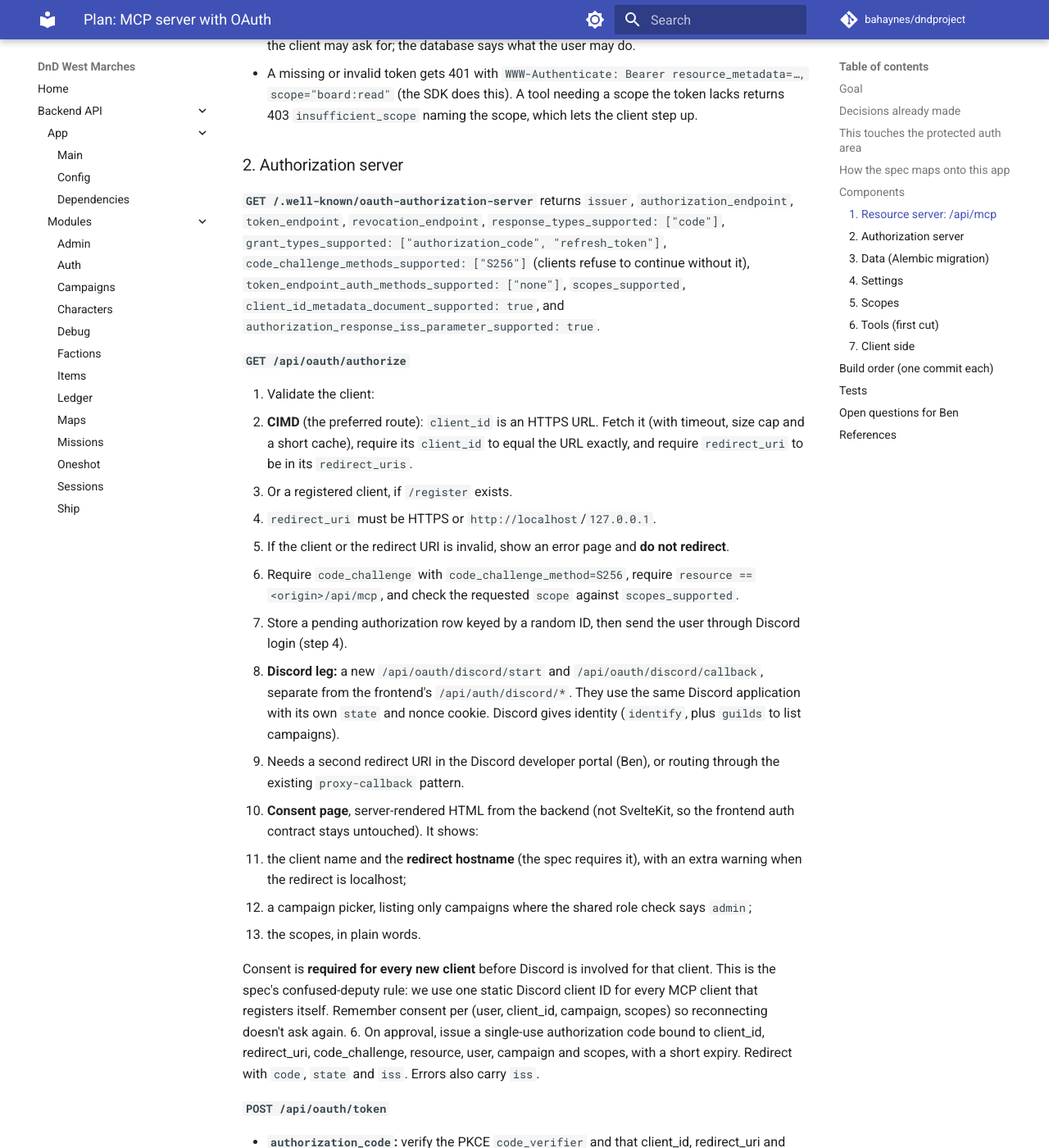
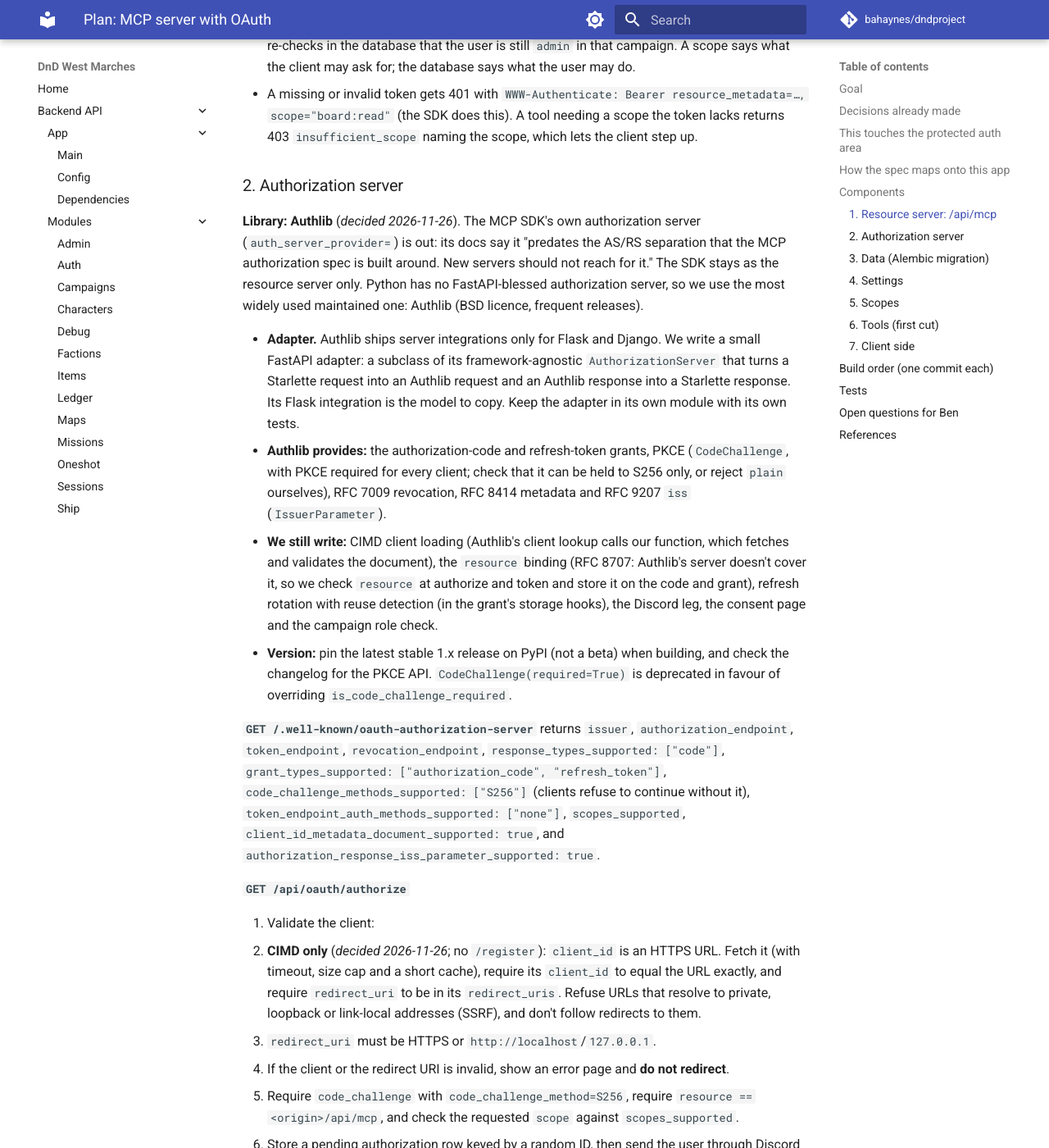
Before and after one commit to bahaynes/dndproject, an MkDocs documentation site: the page built from docs/plans/mcp-oauth.md, in a window 1280 px wide and 1400 px high, scrolled down 2495 px. Shown: the whole window at 82% size. Built offline with MkDocs 1.6.1 and Material for MkDocs 9.7.7, drawn with Linux system fonts in a browser that asks for light colours; comment, search, counter and statistics services are not loaded; some of the changed text lies outside the part shown.

Commit message:
docs: MCP OAuth uses a second Discord redirect URI and Authlib
Co-Authored-By: Claude Opus 5.5 <noreply@anthropic.com>
Claude-Session: https://claude.ai/code/session_01VzawFKYJheCrAVM9doW2dy

```diff
--- a/docs/plans/mcp-oauth.md
+++ b/docs/plans/mcp-oauth.md
@@ -1,6 +1,6 @@
 # Plan: MCP server with OAuth
 
-Status: **draft; protected-auth section approved by Ben 2026-11-26.** Nothing here is built.
+Status: **draft; protected-auth section approved by Ben 2026-11-26; questions 1–5 decided; lifetime numbers and question 6 still open.** Nothing here is built.
 
 ## Goal
 
@@ -55,19 +55,25 @@ Public origin: `https://westmarches.bahaynes.com`. The frontend Caddy (`Caddyfil
 
 ### 2. Authorization server
 
+**Library: Authlib** (*decided 2026-11-26*). The MCP SDK's own authorization server (`auth_server_provider=`) is out: its docs say it "predates the AS/RS separation that the MCP authorization spec is built around. New servers should not reach for it." The SDK stays as the resource server only. Python has no FastAPI-blessed authorization server, so we use the most widely used maintained one: Authlib (BSD licence, frequent releases).
+
+- **Adapter.** Authlib ships server integrations only for Flask and Django. We write a small FastAPI adapter: a subclass of its framework-agnostic `AuthorizationServer` that turns a Starlette request into an Authlib request and an Authlib response into a Starlette response. Its Flask integration is the model to copy. Keep the adapter in its own module with its own tests.
+- **Authlib provides:** the authorization-code and refresh-token grants, PKCE (`CodeChallenge`, with PKCE required for every client; check that it can be held to S256 only, or reject `plain` ourselves), RFC 7009 revocation, RFC 8414 metadata and RFC 9207 `iss` (`IssuerParameter`).
+- **We still write:** CIMD client loading (Authlib's client lookup calls our function, which fetches and validates the document), the `resource` binding (RFC 8707: Authlib's server doesn't cover it, so we check `resource` at authorize and token and store it on the code and grant), refresh rotation with reuse detection (in the grant's storage hooks), the Discord leg, the consent page and the campaign role check.
+- **Version:** pin the latest stable 1.x release on PyPI (not a beta) when building, and check the changelog for the PKCE API. `CodeChallenge(required=True)` is deprecated in favour of overriding `is_code_challenge_required`.
+
 **`GET /.well-known/oauth-authorization-server`** returns `issuer`, `authorization_endpoint`, `token_endpoint`, `revocation_endpoint`, `response_types_supported: ["code"]`, `grant_types_supported: ["authorization_code", "refresh_token"]`, `code_challenge_methods_supported: ["S256"]` (clients refuse to continue without it), `token_endpoint_auth_methods_supported: ["none"]`, `scopes_supported`, `client_id_metadata_document_supported: true`, and `authorization_response_iss_parameter_supported: true`.
 
 **`GET /api/oauth/authorize`**
 
 1. Validate the client:
-   - **CIMD** (the preferred route): `client_id` is an HTTPS URL. Fetch it (with timeout, size cap and a short cache), require its `client_id` to equal the URL exactly, and require `redirect_uri` to be in its `redirect_uris`.
-   - Or a registered client, if `/register` exists.
+   - **CIMD only** (*decided 2026-11-26*; no `/register`): `client_id` is an HTTPS URL. Fetch it (with timeout, size cap and a short cache), require its `client_id` to equal the URL exactly, and require `redirect_uri` to be in its `redirect_uris`. Refuse URLs that resolve to private, loopback or link-local addresses (SSRF), and don't follow redirects to them.
    - `redirect_uri` must be HTTPS or `http://localhost`/`127.0.0.1`.
    - If the client or the redirect URI is invalid, show an error page and **do not redirect**.
 2. Require `code_challenge` with `code_challenge_method=S256`, require `resource == <origin>/api/mcp`, and check the requested `scope` against `scopes_supported`.
 3. Store a pending authorization row keyed by a random ID, then send the user through Discord login (step 4).
 4. **Discord leg:** a new `/api/oauth/discord/start` and `/api/oauth/discord/callback`, separate from the frontend's `/api/auth/discord/*`. They use the same Discord application with its own `state` and nonce cookie. Discord gives identity (`identify`, plus `guilds` to list campaigns).
-   - Needs a second redirect URI in the Discord developer portal (Ben), or routing through the existing `proxy-callback` pattern.
+   - **Second redirect URI** (*decided 2026-11-26*), not `proxy-callback`: Ben adds `https://westmarches.bahaynes.com/api/oauth/discord/callback` (and `http://localhost:8000/api/oauth/discord/callback` for local dev) in the Discord developer portal. `_is_allowed_proxy_callback` stays unchanged. As a result, MCP login doesn't work on PR previews; preview testing goes through Playwright and dev login instead.
 5. **Consent page**, server-rendered HTML from the backend (not SvelteKit, so the frontend auth contract stays untouched). It shows:
    - the client name and the **redirect hostname** (the spec requires it), with an extra warning when the redirect is localhost;
    - a campaign picker, listing only campaigns where the shared role check says `admin`;
@@ -87,7 +93,7 @@ Public origin: `https://westmarches.bahaynes.com`. The frontend Caddy (`Caddyfil
 
 ### 3. Data (Alembic migration)
 
-- `oauth_clients`: client_id, kind (`cimd` or `registered`), name, redirect_uris, metadata fetched-at.
+- `oauth_clients`: a cache of fetched CIMD documents: client_id (the URL), name, redirect_uris, fetched_at.
 - `oauth_pending_authorizations`: id, client_id, redirect_uri, state, code_challenge, resource, scopes, user_id (null until login), campaign_id, expires_at.
 - `oauth_codes`: code hash, grant fields, expires_at, used_at.
 - `oauth_grants`: id, user_id, campaign_id, client_id, scopes, created_at, revoked_at. One row per connection, which a "connected apps" list can show and revoke.
@@ -132,7 +138,7 @@ Tools call the existing service functions, not the HTTP routes, so validation an
 
 1. Refactor the guild-role check into a service function; existing tests unchanged.
 2. Migration and models for the OAuth tables, plus `missions.foundry_module`.
-3. AS metadata, `/authorize` (client validation, PKCE, pending row), Discord leg, consent page, code issue.
+3. Authlib FastAPI adapter, with tests. Then AS metadata, `/authorize` (CIMD client loading, PKCE, `resource`, pending row), Discord leg, consent page, code issue.
 4. `/token` (code and refresh with rotation and reuse detection) and `/revoke`.
 5. Mount `MCPServer` with the verifier, `transport_security` and stateless mode; Caddy `.well-known` routing; read tools.
 6. Write tools, the admin re-check, and the forced-hidden rule.
@@ -153,10 +159,11 @@ Tools call the existing service functions, not the HTTP routes, so validation an
 ## Open questions for Ben
 
 1. **Token lifetimes.** *Decided (2026-11-26):* longer access tokens (revocation is already checked per request via the grant row). Lifetimes are settings; the numbers are still Ben's to pick.
-2. **Client registration.** *Decided (2026-11-26):* CIMD only. No `/register`. Clients that only do DCR are unsupported.
-3. **Discord redirect.** Ben leans towards reusing `proxy-callback`, so PR previews get a working MCP. Not final.
+2. **Client registration.** *Decided (2026-11-26):* CIMD only. No `/register`. Clients that only do DCR are unsupported. Still confirm with a logging stub that current Claude Code and claude.ai send a CIMD `client_id`; if one of them doesn't, it can't connect.
+3. **Discord redirect.** *Decided (2026-11-26):* a second redirect URI. MCP login won't work on PR previews.
 4. **Players.** *Decided (2026-11-26):* GMs only. `board:read` for players can come later as an additive change.
-5. **Library vs hand-rolled.** The SDK's built-in authorization-server helper (`auth_server_provider=`) is discouraged for new servers. Use a maintained OAuth library for the grant and PKCE handling, or hand-write these few endpoints with tests? Proposal: check whether Authlib's server components fit FastAPI cleanly; if not, hand-write.
+5. **Library.** *Decided (2026-11-26):* Authlib, with a small FastAPI adapter (see section 2).
+6. **Concurrent refresh.** Several Cloud Run instances can get two refreshes with the same token at once, and reuse detection would then revoke the grant. Allow a short grace window for the token just replaced (how long is Ben's call), or accept the occasional forced re-login?
 
 ## References
 
```
